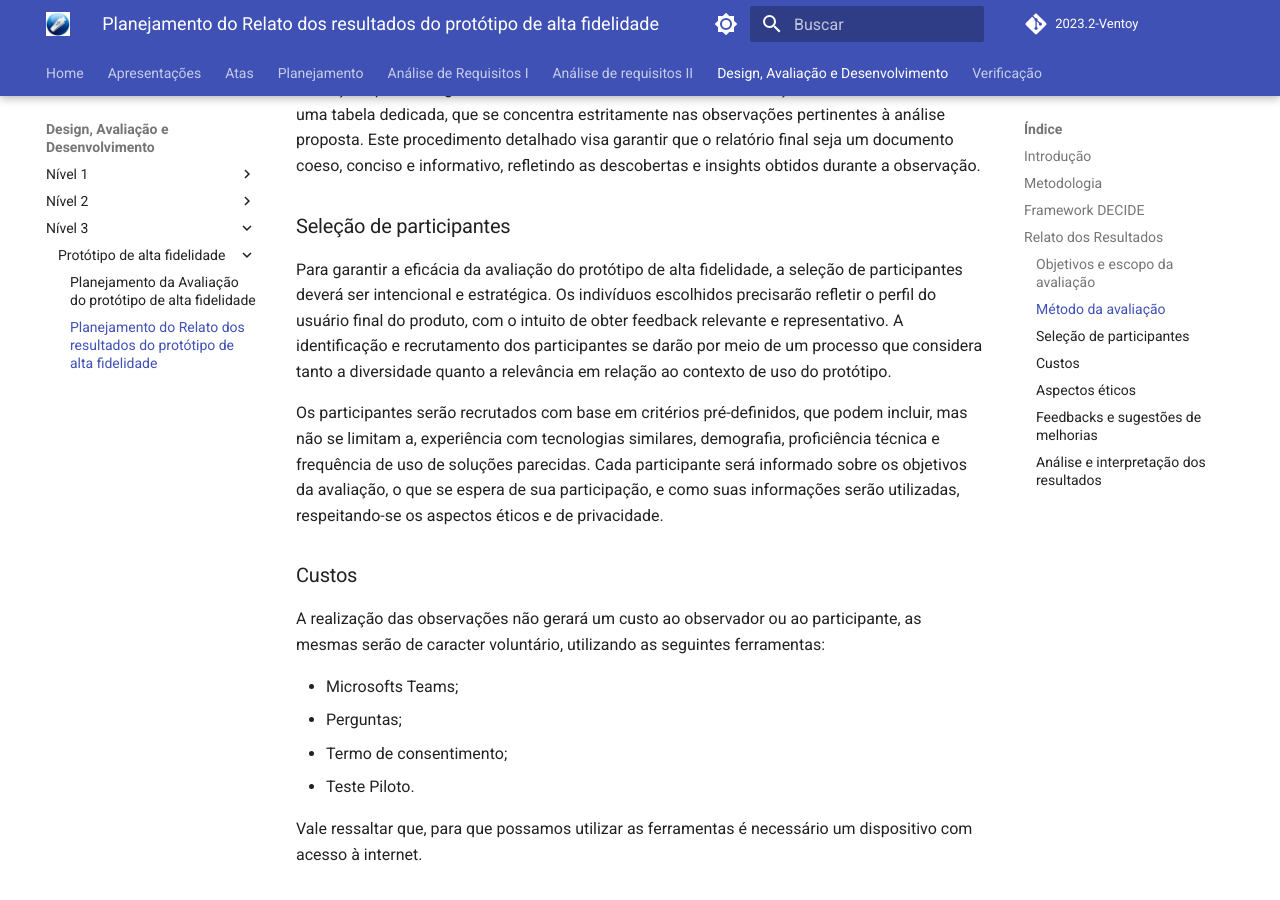
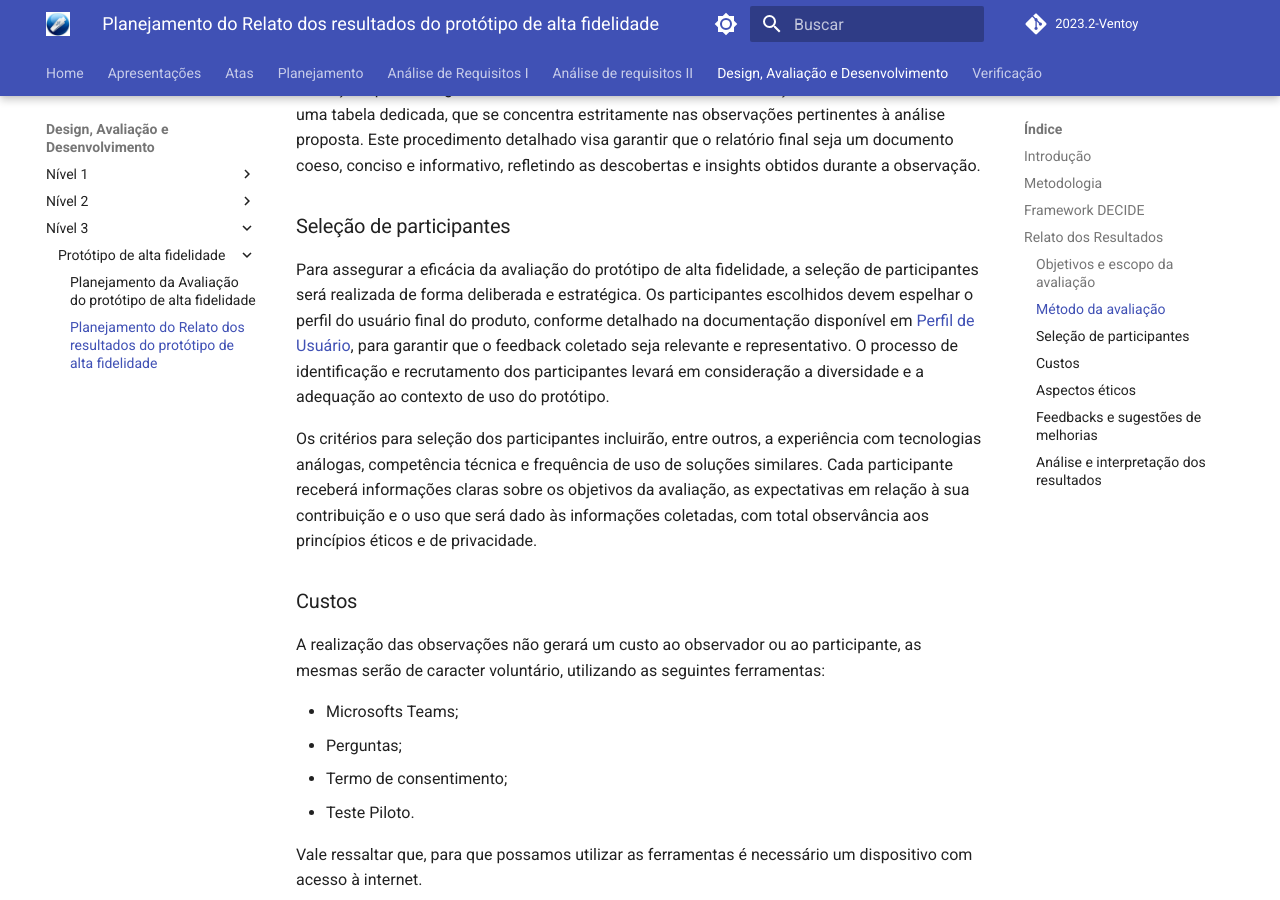
Before and after one commit to Interacao-Humano-Computador/2023.2-Ventoy, an MkDocs documentation site: the page built from docs/DAD/nivel2/prototipoAltaFidelidade/PlanejamentoRelatoPrototipoAltaFidelidade.md, in a window 1280 px wide and 900 px high, scrolled down 2751 px. Built offline with MkDocs 1.6.1 and Material for MkDocs 9.7.7, drawn with Linux system fonts in a browser that asks for light colours; comment, search, counter and statistics services are not loaded.

Commit message:
Update PlanejamentoRelatoPrototipoAltaFidelidade.md

```diff
--- a/docs/DAD/nivel2/prototipoAltaFidelidade/PlanejamentoRelatoPrototipoAltaFidelidade.md
+++ b/docs/DAD/nivel2/prototipoAltaFidelidade/PlanejamentoRelatoPrototipoAltaFidelidade.md
@@ -52,9 +52,9 @@ O relatório incluirá a caracterização do ambiente de observação, especific
 
 ### Seleção de participantes
 
-Para garantir a eficácia da avaliação do protótipo de alta fidelidade, a seleção de participantes deverá ser intencional e estratégica. Os indivíduos escolhidos precisarão refletir o perfil do usuário final do produto, com o intuito de obter feedback relevante e representativo. A identificação e recrutamento dos participantes se darão por meio de um processo que considera tanto a diversidade quanto a relevância em relação ao contexto de uso do protótipo.
+Para assegurar a eficácia da avaliação do protótipo de alta fidelidade, a seleção de participantes será realizada de forma deliberada e estratégica. Os participantes escolhidos devem espelhar o perfil do usuário final do produto, conforme detalhado na documentação disponível em [Perfil de Usuário](https://interacao-humano-computador.github.io/2023.2-Ventoy/elicitacao/PerfilUsuario/#questao-2-caso-a-resposta-da-questao-1-seja-nao-por-que-voce-nao-utiliza-o-site-do-ventoy), para garantir que o feedback coletado seja relevante e representativo. O processo de identificação e recrutamento dos participantes levará em consideração a diversidade e a adequação ao contexto de uso do protótipo.
 
-Os participantes serão recrutados com base em critérios pré-definidos, que podem incluir, mas não se limitam a, experiência com tecnologias similares, demografia, proficiência técnica e frequência de uso de soluções parecidas. Cada participante será informado sobre os objetivos da avaliação, o que se espera de sua participação, e como suas informações serão utilizadas, respeitando-se os aspectos éticos e de privacidade.
+Os critérios para seleção dos participantes incluirão, entre outros, a experiência com tecnologias análogas, competência técnica e frequência de uso de soluções similares. Cada participante receberá informações claras sobre os objetivos da avaliação, as expectativas em relação à sua contribuição e o uso que será dado às informações coletadas, com total observância aos princípios éticos e de privacidade.
 
 ### Custos
 
```
